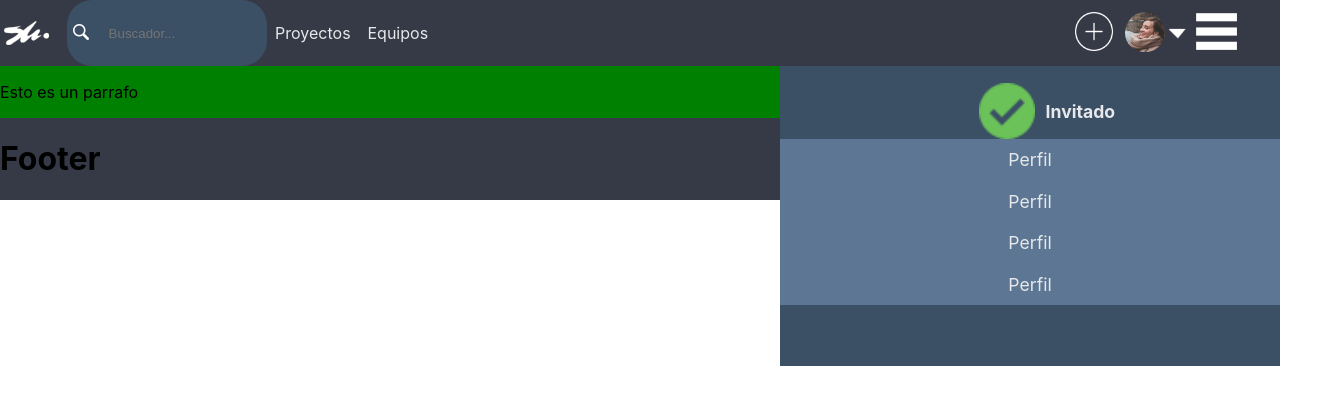
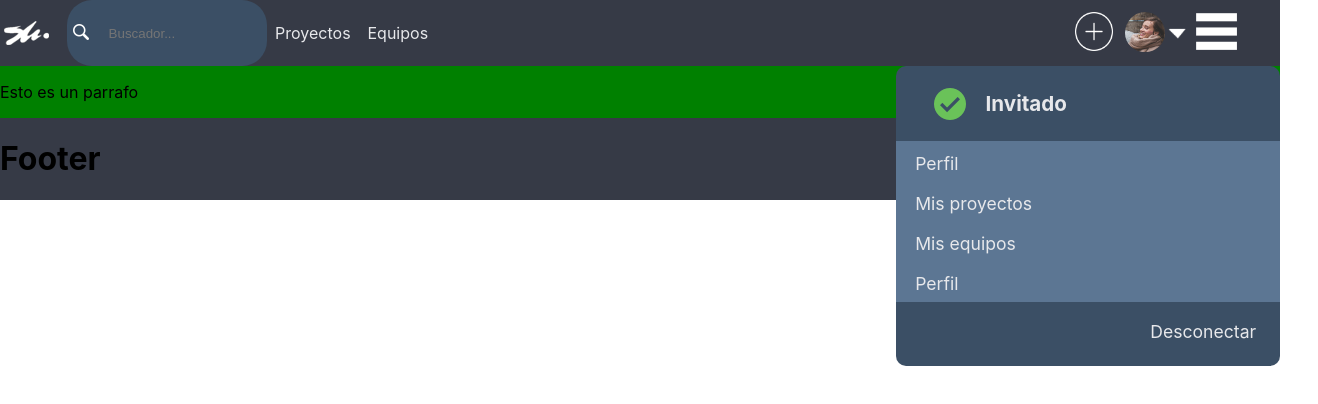
Before and after one commit to OscarEstudioSKR/projects_manager, a React (Create React App) app: page / in a window 1280 px wide. Both pictures are taken after a click on the button 1143 px from the left and 33 px from the top of the page. Shown: the top 404 px of the page, 1318 px wide, since content can reach past the window. Built offline with nearby package versions, Linux system fonts and the light colour scheme.

Commit message:
menus del nav (options y users)

```diff
--- a/src/Nav.css
+++ b/src/Nav.css
@@ -84,8 +84,8 @@
 
 .menuUsers{
     position: absolute;
-    width: 40%;
-    max-width: 500px;
+    width: 30%;
+    max-width: 400px;
     min-width: 300px;
     height: 30vh;
     min-height: 300px;
@@ -96,38 +96,77 @@
     display:flex;
     flex-flow: column nowrap;
     justify-content: center;
-    align-items: center;
-    text-align: center;
+    align-content: center;
+    font-size: 1.1em;
+    border-radius: 10px;
+
 
 
 }
 .cont-datosNav{
     display:flex;
     flex-flow: row nowrap;
-}
-.datosNav{
-    text-align: left;
-    font-size: 1.1em;
+    align-items: center;
+    justify-content: flex-start;
     width: 100%;
-    height: 10%;
+    height: 25%;
     margin-left: 10%;
 }
 
 .botonesNav{
-    font-size: 1.1em;
+    display: block;
     width: 100%;
-    height: 70%;
-
-}
-.menuUsers a{
-    background: var(--color3);
-    display: block;
-    height: 15%;
-    padding-top: 2%;
+    height: 60%;
 
 
 }
+.botonDesconectar{
+    text-align: center;
+    width: 40%;
+    height: 15%;
+    align-self: flex-end;
+}
+
+.datosNav{
+    margin-left: 5%;
+}
+
+.botonesNav a{
+    background: var(--color3);
+    display: block;
+    height: 16%;
+    padding-left: 5%;
+    padding-top: 3%;
+
+}
+
 .menuUsers a:hover{
     background: rgba(0, 0, 0, .1);
 
 }
+
+.menuOpt{
+    position: absolute;
+    width: 20%;
+    max-width: 250px;
+    min-width: 150px;
+    height: 10vh;
+    min-height: 150px;
+    right: 0%;
+    top: 100%;
+    background: var(--color0);
+    color: rgb(43, 37, 37);
+    display:flex;
+    flex-flow: column nowrap;
+    justify-content: center;
+    font-size: 1.1em;
+    border-radius: 10px;
+    border: 1px solid rgb(195, 195, 196);
+}
+.menuOpt a{
+    padding-left: 10%;
+    height: 20%;
+}
+.menuOpt a:hover{
+    background: var(--color4);
+}
--- a/src/Nav.js
+++ b/src/Nav.js
@@ -20,12 +20,20 @@ class Nav extends Component {
         }
       }
 
-    abrirMenuUser(){
+    abrirMenuUser(menu){
         this.setState({
             menuUserAbierto: !this.state.menuUserAbierto,
-        })
+            menuOtionsAbierto: false,
+        });console.log("user");
+    }
 
+    abrirMenuOpt(menu){
+        this.setState({
+            menuOtionsAbierto: !this.state.menuOtionsAbierto,
+            menuUserAbierto: false,
+        });console.log("opt");
     }
+
     render() {
       return (
         <div className="Nav">
@@ -38,14 +46,12 @@ class Nav extends Component {
             <div className="nav1">
                 <button className="boton-anadir"><img src={anadir} className="img-anadir"/></button>
                 <button onClick={this.abrirMenuUser = this.abrirMenuUser.bind(this)} className="boton-menu-p boton-user"><img src={userImg0} className="user-logo"/><img src={triangulo} className="triangulo"/></button>
-
-                <button className="boton-menu-p"><img src={botonMenu} className="img-menu-p" /></button>
+                <button onClick={this.abrirMenuOpt = this.abrirMenuOpt.bind(this)} className="boton-menu-p"><img src={botonMenu} className="img-menu-p" /></button>
             </div>
 
-            {this.state.menuUserAbierto && (
-                <this.MenuUser user={this.props.user}/>
+            {this.state.menuUserAbierto && (<this.MenuUser user={this.props.user}/>)}
+            {this.state.menuOtionsAbierto && (<this.MenuOpt user={this.props.user}/>)}
 
-                )}
         </div>
       );
     }
@@ -59,13 +65,22 @@ class Nav extends Component {
                 </div>
                 <div className="botonesNav">
                     <a>Perfil</a>
-                    <a>Perfil</a>
-                    <a>Perfil</a>
+                    <a>Mis proyectos</a>
+                    <a>Mis equipos</a>
                     <a>Perfil</a>
                 </div>
-
+                <a className="botonDesconectar">Desconectar</a>
             </div>
-
+        )
+    }
+    MenuOpt(props){
+        return(
+            <div className="menuOpt">
+                <a>Perfil</a>
+                <a>Mis proyectos</a>
+                <a>Mis equipos</a>
+                <a>Perfil</a>
+            </div>
         )
     }
 
--- a/src/colores.css
+++ b/src/colores.css
@@ -3,4 +3,5 @@
     --color1: #363a46;
     --color2: #3b4f65;
     --color3: #5c7693;
+    --color4: #0366d6;
 }
```
